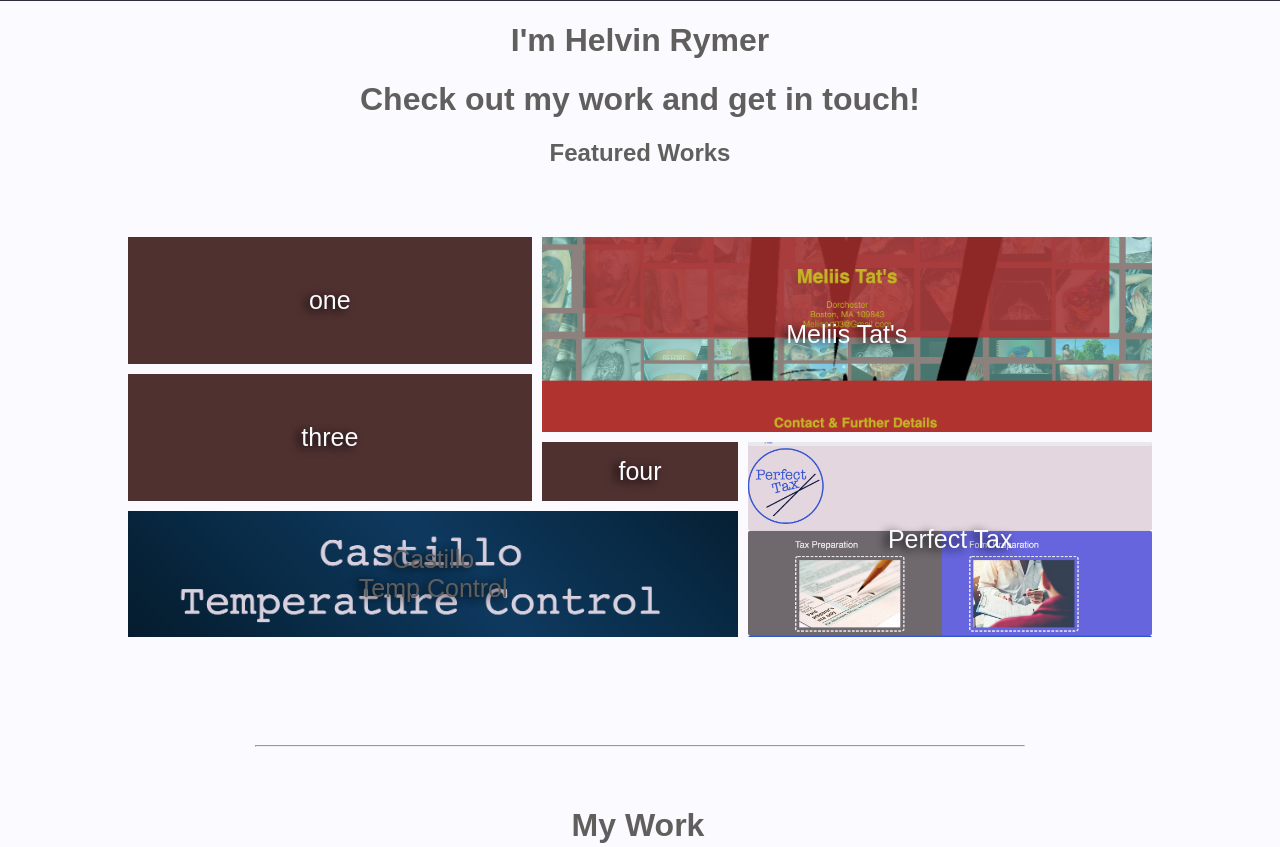
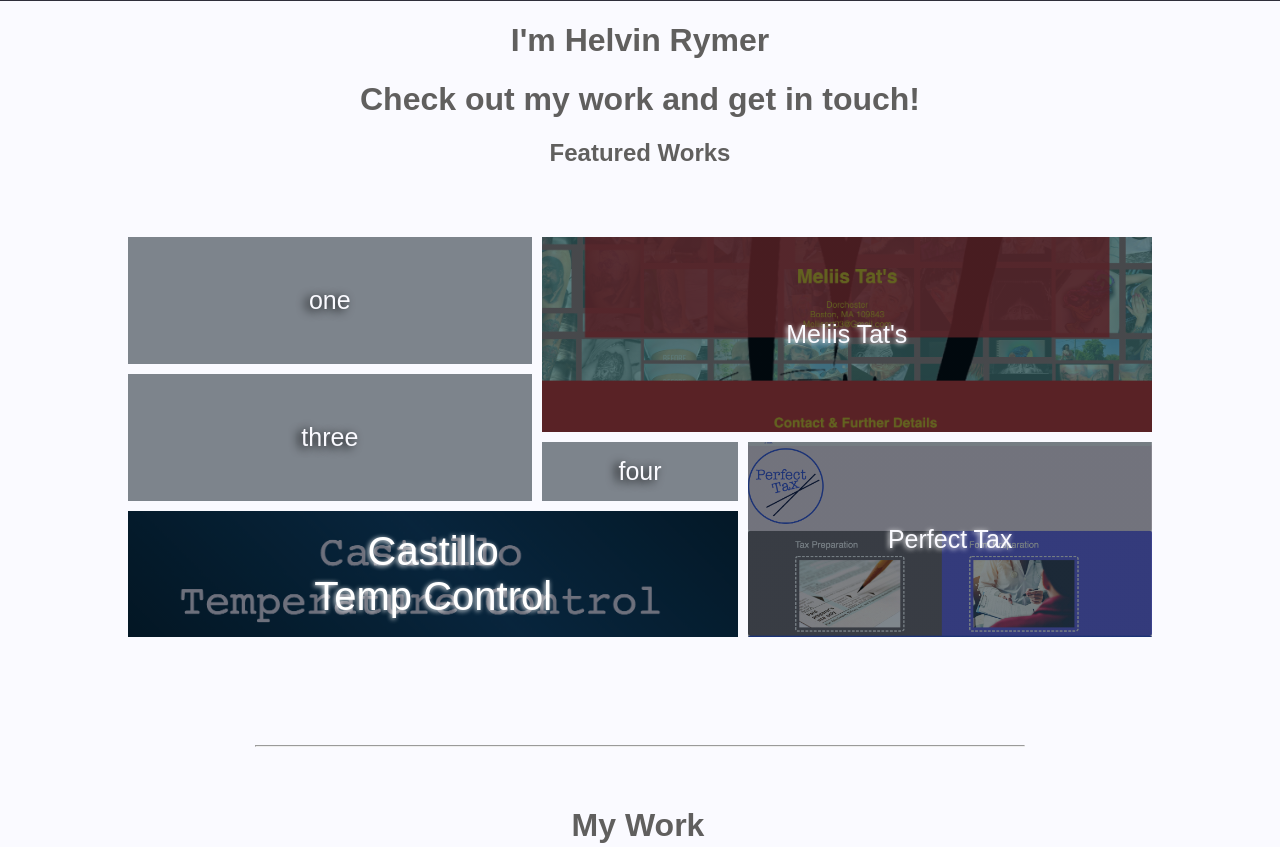
Before and after one commit to Helvin159/HelvinRymer, a PHP site: page / in a window 1280 px wide. Shown: the part 799-1646 px from the top of the page. Run offline with PHP 8.4, Linux system fonts and the light colour scheme.

Commit message:
Add files via upload

```diff
--- a/css/style.css
+++ b/css/style.css
@@ -1,11 +1,16 @@
+:root {
+	--red: (rgba(177, 51, 48, 0.5));
+	--black: (rgba(2, 17, 27, 0.5));
+	--charcoal: (rgba(46, 64, 87, 0.5));
+}
+
+
 * {
 	text-align: center;
 	font-family: sans-serif;
 	color:#605F5E;
 }
 
-:root{
-}
 
 
 /*Thank You Page*/
@@ -67,13 +72,20 @@
 
 }
 
+.portfolio-item a{
+	text-decoration: none;
+	color:#fff;
+	font-size: 40px;
+
+}
 .portfolio-item{
-	background: #4F3130;
+	background-color: rgba(2, 17, 27, 0.5);
 	color:#FAFAFF;
 	font-weight: 350;
 	display: flex;
 	justify-content: center;
 	align-items: center;
+
 }
 
 .medium {
@@ -96,9 +108,12 @@ grid-column: span 2;
 	grid-column: span 3;
 }
 
+
 .portfolio-item:hover{
 	transform: scale(1.02);
 	font-size: 26px;
+	cursor: pointer;
+	color:
 }
 
 .one{
@@ -112,9 +127,9 @@ grid-column: span 2;
 	position:relative;
 }
 .meliitats{
-	background-image:url(img/melii.png);
+	  background:linear-gradient(0deg,rgba(2,17,27,0.5),rgba(2,17,27,0.5)),url(img/melii.png);
 	color:#FAFAFF;
-	text-shadow: -4px 2px 10px #000;
+	text-shadow: -1px 1px 5px #fff;
 	font-size: 25px;
 	background-size: cover;
 	background-position: center;
@@ -142,9 +157,9 @@ grid-column: span 2;
 	position:relative;
 }
 .perfecttax{
-	background-image:url(img/ptax-.png);
+	background:linear-gradient(0deg,rgba(2,17,27,0.5),rgba(2,17,27,0.5)),url(img/ptax-.png);
 	color:#FAFAFF;
-	text-shadow: -4px 2px 10px #000;
+	text-shadow: -1px 1px 5px #fff;
 	font-size: 25px;
 	background-size: cover;
 	background-position: center;
@@ -153,9 +168,9 @@ grid-column: span 2;
 
 }
 .six{
-	background-image:url(img/Castillo.png);
+	background-image:linear-gradient(0deg,rgba(2,17,27,0.5),rgba(2,17,27,0.5)),url(img/Castillo.png);
 	color:#FAFAFF;
-	text-shadow: -4px 2px 10px #000;
+	text-shadow: -1px 1px 5px #fff;
 	font-size: 25px;
 	background-size: cover;
 	background-position: center;
```
